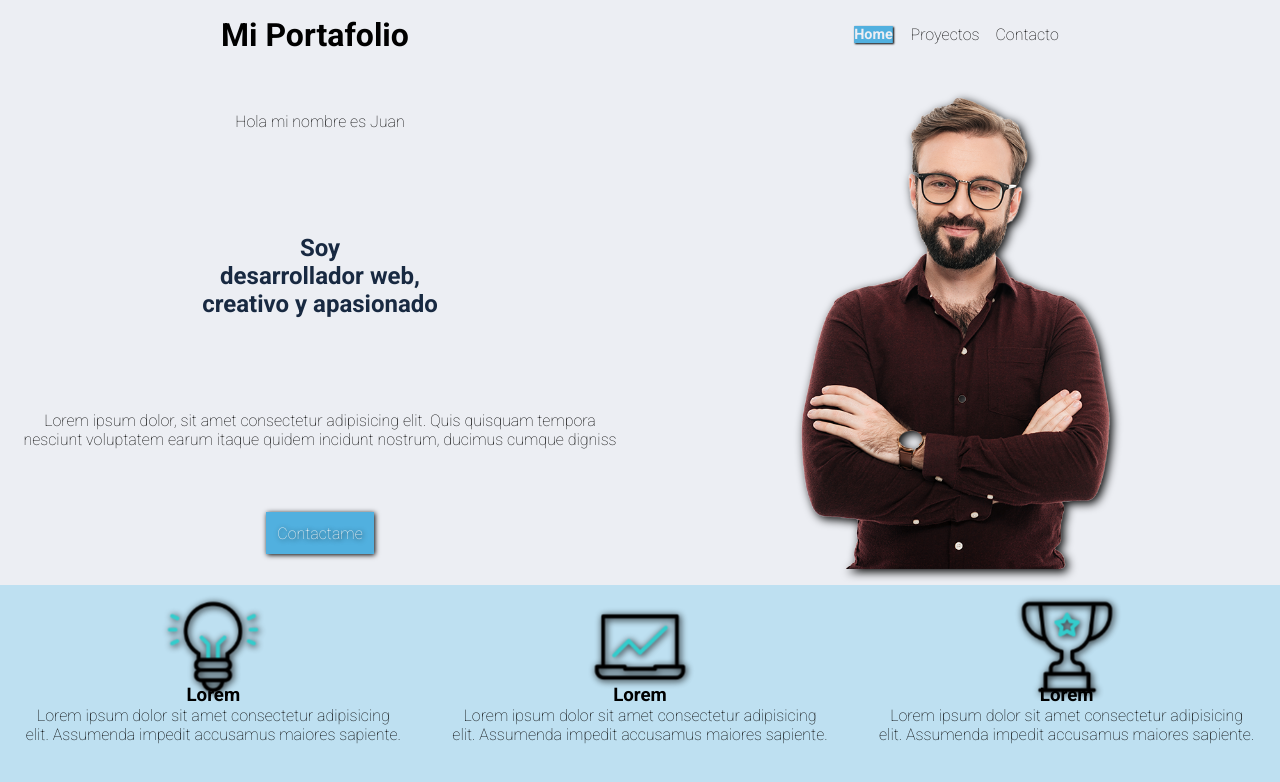
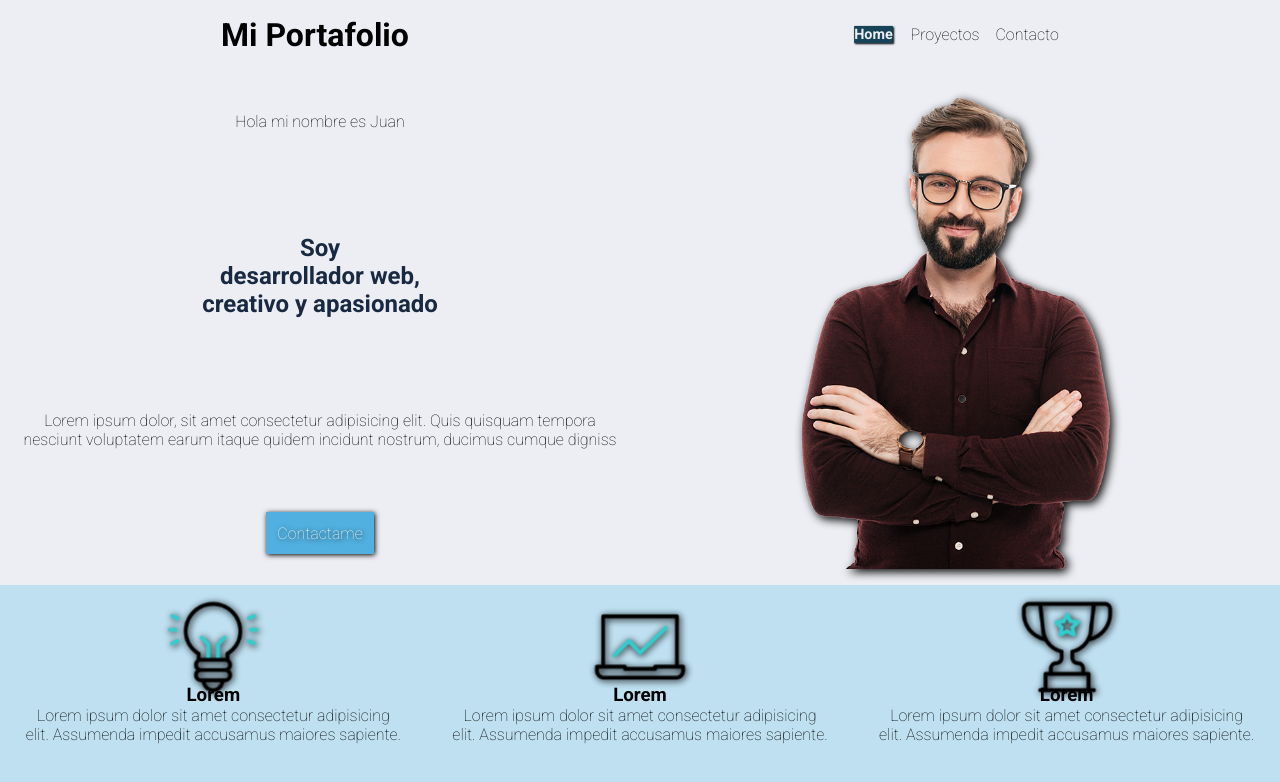
Before and after one commit to vale-gonzalez/proyecto-master-coderhouse, a plain HTML site: page index.html in a window 1280 px wide. In both pictures the pointer is over the item "Home". Drawn offline with nearby package versions, Linux system fonts and the light colour scheme.

Commit message:
cambio en el fondo

```diff
--- a/css/styles.css
+++ b/css/styles.css
@@ -96,7 +96,7 @@ footer h4{
     /*Animaciones de los botones del menu*/
 
     header nav ul li:hover{
-        background-color: #51B0DF;
+        background-color: #174358;
         font-weight: bold;
         transform: scale(0.9);
         box-shadow: 1px 1px 2px black;
```
